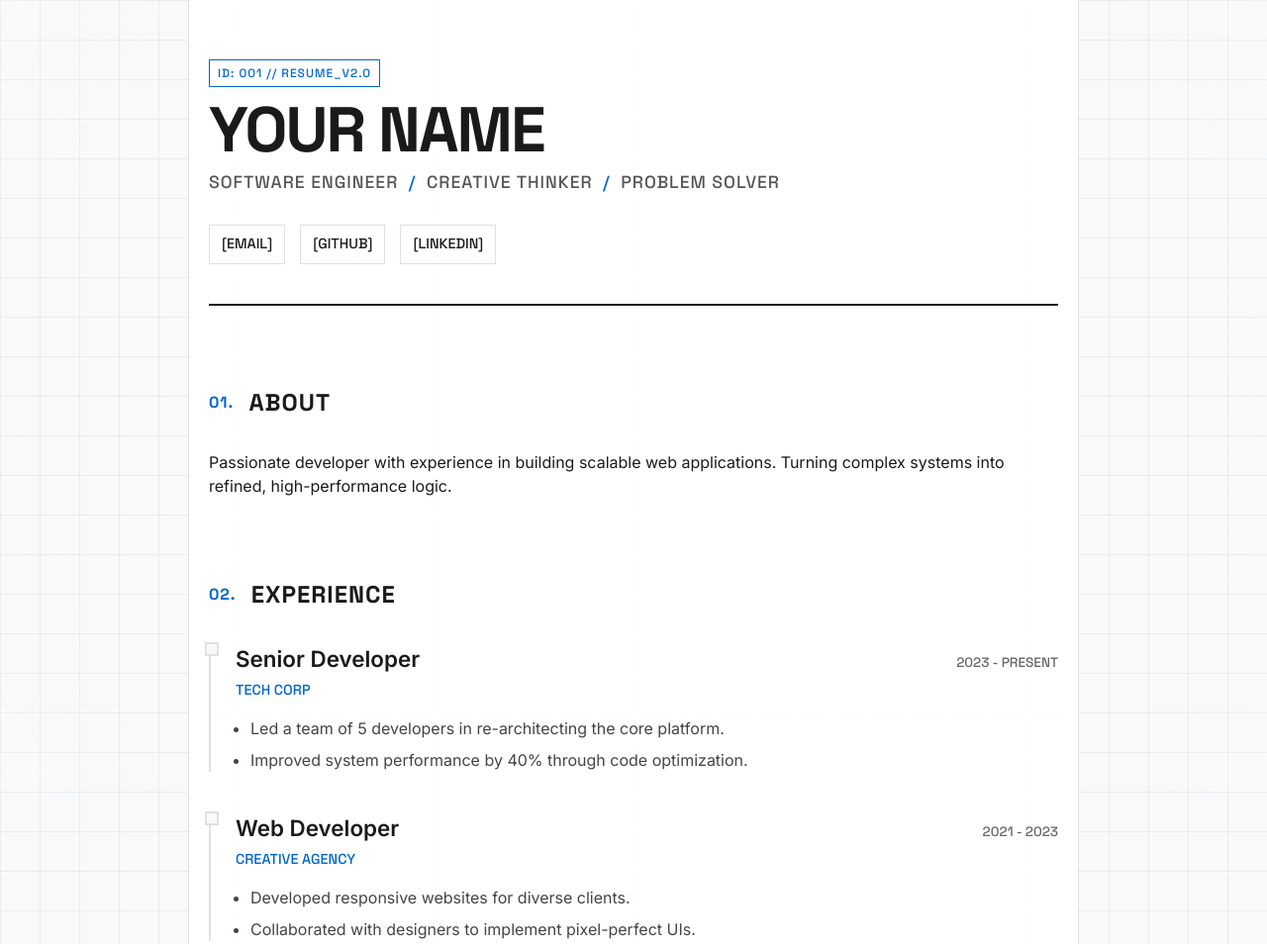
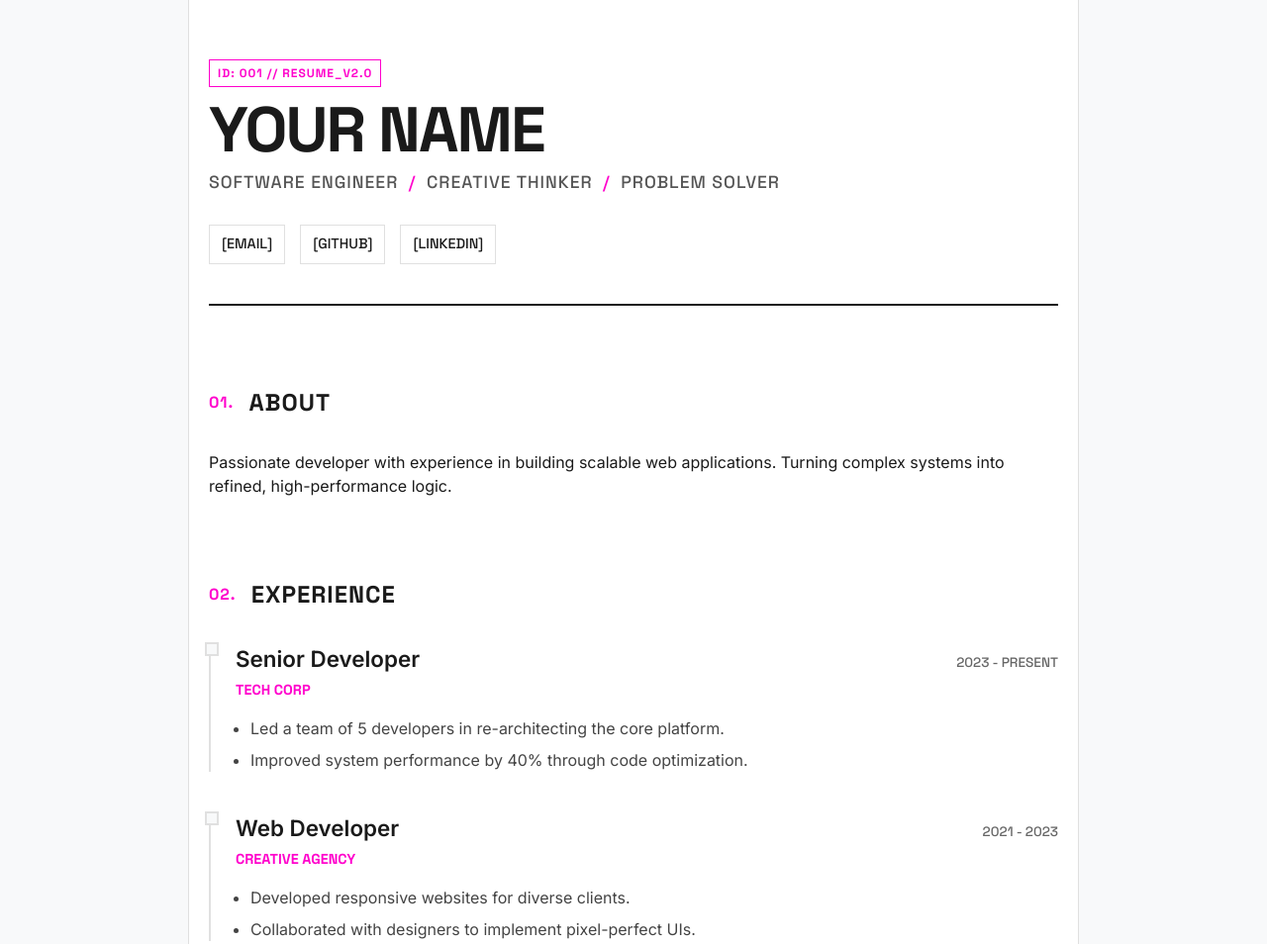
Before and after one commit to touchmyfulcrum/touchmyfulcrum.github.io, a plain HTML site: page index.html in a window 1280 px wide. Shown: the top 954 px of the page at 99% size. Drawn offline with Linux system fonts and the light colour scheme.

Commit message:
switch accent to hard pink and remove grid background

```diff
--- a/style.css
+++ b/style.css
@@ -1,10 +1,9 @@
 :root {
     --bg-color: #f8f9fa;
     --text-color: #1a1a1a;
-    --accent-color: #0066cc; /* Tech Blue */
-    --accent-dim: rgba(0, 102, 204, 0.1);
+    --accent-color: #ff00cc; /* Hard Pink */
+    --accent-dim: rgba(255, 0, 204, 0.1);
     --border-color: #e0e0e0;
-    --grid-color: rgba(0, 0, 0, 0.05);
     --font-main: 'Inter', sans-serif;
     --font-mono: 'Space Grotesk', monospace;
 }
@@ -22,22 +21,10 @@ body {
     padding: 0;
     min-height: 100vh;
     font-size: 16px;
-    background-image:
-        linear-gradient(var(--grid-color) 1px, transparent 1px),
-        linear-gradient(90deg, var(--grid-color) 1px, transparent 1px);
-    background-size: 40px 40px;
 }
 
-/* Scanline/Grid Overlay - Adjusted for Light Mode */
 .grid-overlay {
-    position: fixed;
-    top: 0;
-    left: 0;
-    width: 100%;
-    height: 100%;
-    pointer-events: none;
-    background: radial-gradient(circle at 50% 50%, transparent 80%, rgba(255, 255, 255, 0.8) 150%);
-    z-index: 1;
+    display: none;
 }
 
 .container {
@@ -48,7 +35,7 @@ body {
     z-index: 2;
     border-left: 1px solid var(--border-color);
     border-right: 1px solid var(--border-color);
-    background: rgba(255, 255, 255, 0.95);
+    background: #ffffff;
     min-height: 100vh;
 }
 
@@ -68,6 +55,7 @@ header {
     letter-spacing: 1px;
     border: 1px solid var(--accent-color);
     padding: 4px 8px;
+    font-weight: 700;
 }
 
 h1 {
@@ -195,6 +183,7 @@ h3 {
     font-size: 0.9rem;
     margin: 5px 0 15px 0;
     text-transform: uppercase;
+    font-weight: bold;
 }
 
 ul {
@@ -223,7 +212,7 @@ li {
     font-size: 0.9rem;
     color: #555;
     transition: all 0.2s;
-    cursor: crosshair;
+    cursor: default;
 }
 
 .skills-list li:hover {
```
